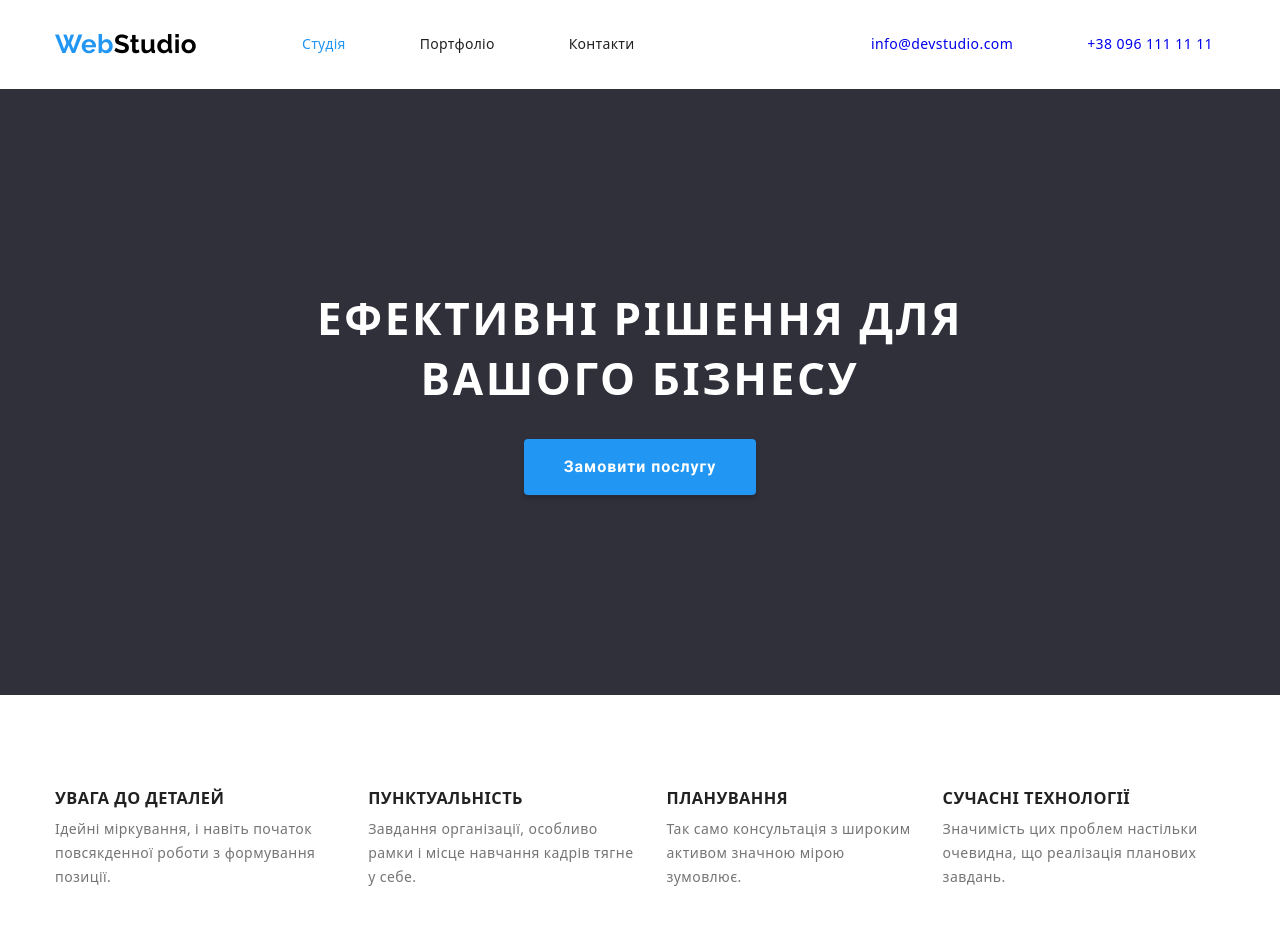
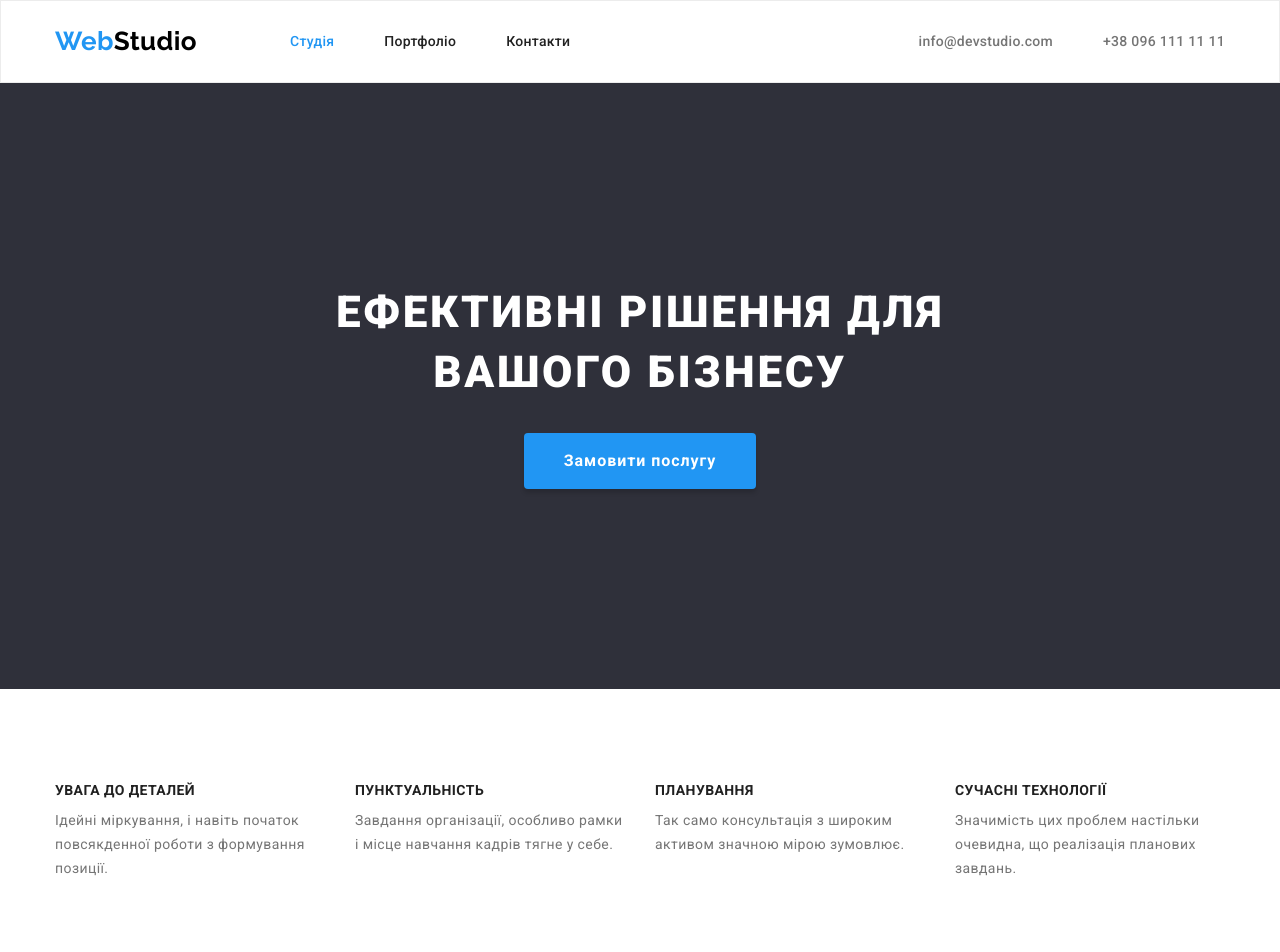
Before and after one commit to Anastasiako6/goit-markup-hw-03, a plain HTML site: page index.html in a window 1280 px wide. Shown: the top 952 px of the page. Drawn offline with nearby package versions, Linux system fonts and the light colour scheme.

Commit message:
исправила отступы

```diff
--- a/css/styles.css
+++ b/css/styles.css
@@ -63,10 +63,14 @@ body {
 }
 
 /* ----------header--------- */
+.header{
+    border: 1px solid #ECECEC;
+}
 
 .header-padding{
-    padding-top: 24px;
-    padding-bottom: 25px;
+    padding: 25px 0;
+}
+.header-cont{
     display: flex;
     align-items: center;
 }
@@ -99,9 +103,6 @@ body {
     color: var(--title-text-color);
 }
 
-.nav-item{
- padding: 12px;
-}
 .nav-item:not(:last-child){
     margin-right: 50px;
 
@@ -130,9 +131,7 @@ body {
 }
 
 
-.header-communication-item:not(:last-child) {
-    margin-right: 50px;
-
+.header-communication-item{
     font-weight: 500;
     line-height: 1.14;
     letter-spacing: 0.02em;
@@ -143,13 +142,13 @@ body {
     color: var(--accent-text-color);
 }
 
+
 /* ----------hero------------- */
 .hero{
     padding-top: 200px;
     padding-bottom: 200px;
 
     background-color:var(--background-color);
-    display: block;
     text-align: center;
 }
 
@@ -212,9 +211,14 @@ body {
     gap: 30px;
 }
 
+.benefits-item{
+    width: 270px;
+}
+
 .benefits-title{
     margin-bottom: 10px;
 
+    font-size: 14px;
     line-height: 1.14;
     text-transform: uppercase;
     color: var(--title-text-color);
@@ -231,23 +235,27 @@ body {
     display: flex;
 }
 
+.work-example{
+    padding-top: 0;
+}
+
 .padding-title{
     margin-bottom: 50px;
 }
 
 /* -------section-members------- */
-.work-example{
-    padding-bottom: 94px;
-}
+
 .members{
     margin-bottom: 50px;
 }
 
+/* .members-item{
+    padding-bottom: 30px;
+} */
+
 .members-item:not(:last-child){
+    width: 270px;
     margin-right: 30px;
-
-    width: 270px;
-    height: 368px;
 }
 
 .members-list{
@@ -380,6 +388,7 @@ body {
     border-radius: 4px;
     cursor: pointer;
 }
+
 .portf-link:hover, .portf-link:focus{
     box-shadow: 0px 1px 1px rgba(0, 0, 0, 0.12), 0px 4px 4px rgba(0, 0, 0, 0.06), 1px 4px 6px rgba(0, 0, 0, 0.16);
 }
--- a/index.html
+++ b/index.html
@@ -15,11 +15,13 @@
     <link rel="preconnect" href="https://fonts.gstatic.com" crossorigin>
     <link href="https://fonts.googleapis.com/css2?family=Raleway:wght@700&family=Roboto:wght@400;500;700;900&display=swap"
         rel="stylesheet">
+
+    <link rel="stylesheet" href="./css/styles.css">
 </head>
 
 <body>
-    <header class="header">
-        <div class="container header-padding">
+    <header class="header header-padding">
+        <div class="container header-cont">
             <nav class="header-nav">
              <a class="header-logo-link link" href="./index.html"><span class="header-logo-part">Web</span>Studio</a>
                 <ul class="header-nav-list list">
@@ -36,31 +38,31 @@
     </header>
 
     <main>
-        <section class="hero">
+        <section class="hero section">
             <div class="container">
                 <h1 class="hero-title">Ефективні рішення для вашого бізнесу</h1>
             <button type="button" class="hero-button"> <span class="text-hero-button">Замовити послугу</span></button>
             </div>
         </section>
-        <section class="benefits">
-            <div class="container section">
+        <section class="benefits section">
+            <div class="container">
                 <h2 class="visually-hidden">Переваги</h2>
                 <ul class="benefits-list list">
-                     <li>
+                     <li class="benefits-item">
                         <h3 class="benefits-title">УВАГА ДО ДЕТАЛЕЙ</h3>
                         <p class="benefits-text">Ідейні міркування, і навіть початок повсякденної роботи з формування
                         позиції.</p>
                     </li>
-                    <li>
+                    <li class="benefits-item">
                         <h3 class="benefits-title">ПУНКТУАЛЬНІСТЬ</h3>
                         <p class="benefits-text">Завдання організації, особливо рамки і місце навчання кадрів тягне у себе.
                         </p>
                     </li>
-                    <li>
+                    <li class="benefits-item">
                         <h3 class="benefits-title">ПЛАНУВАННЯ</h3>
                         <p class="benefits-text">Так само консультація з широким активом значною мірою зумовлює.</p>
                     </li>
-                    <li>
+                    <li class="benefits-item">
                         <h3 class="benefits-title">СУЧАСНІ ТЕХНОЛОГІЇ</h3>
                         <p class="benefits-text">Значимість цих проблем настільки очевидна, що реалізація планових завдань.
                         </p>
@@ -68,7 +70,7 @@
                 </ul>
             </div>
         </section>
-        <section class="work-example">
+        <section class="work-example section">
            <div class="container">
             <h2 class="section-title padding-title">Чим ми займаємось</h2>
             <ul class="work-example-list list">
```
Also changed, not shown: portfolio.html (+9 -7 lines).
